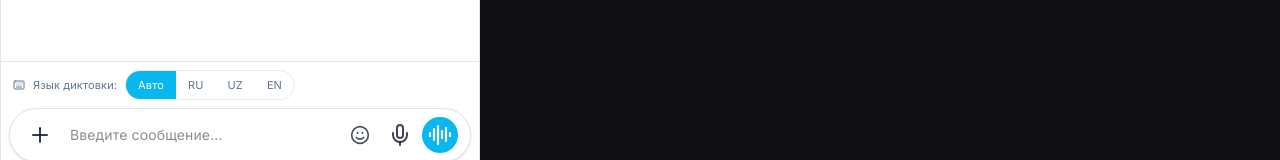
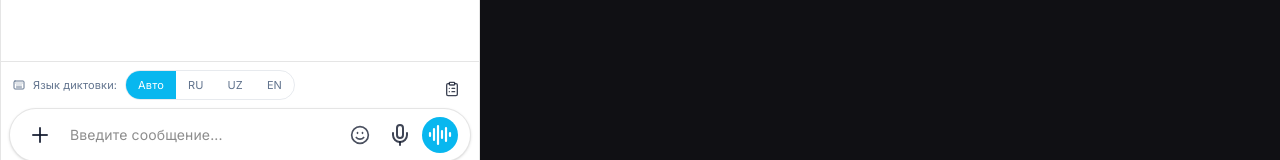
Before and after one commit to Mustafa00764/crm-admin, a Next.js app: page /orders in a window 1280 px wide. Shown: the part 1225-1385 px from the top of the page. Built offline with nearby package versions, Linux system fonts and the light colour scheme.

Commit message:
edit chat form

```diff
--- a/features/public-chat/ui/public-chat-widget.tsx
+++ b/features/public-chat/ui/public-chat-widget.tsx
@@ -9,7 +9,8 @@ import {
   AudioLines,
   Keyboard,
   Plus,
-  ArrowUp
+  ArrowUp,
+  ClipboardList
 } from 'lucide-react'
 import { cn } from '@/shared/lib/cn'
 import Image from 'next/image'
@@ -69,7 +70,7 @@ function uid() {
 
 const MAX_FILES = 5
 const MAX_FILE_SIZE = 1 * 1024 * 1024 // 1 MB
-const REQUIRED_FORM_AFTER_USER_MESSAGES = 4
+const REQUIRED_FORM_AFTER_USER_MESSAGES = 6
 const DEFAULT_ASSISTANT_MESSAGE_ID = 'default_assistant_greeting'
 
 const DICTATION_LANGUAGES: Array<{ value: DictationLanguage; label: string }> =
@@ -183,6 +184,8 @@ export function PublicChatWidget({
 
   const [leadFormOpen, setLeadFormOpen] = React.useState(false)
 
+  // const [formState, setFormState] = React.useState<'open' | 'close'>('close')
+
   const [leadFormSubmitted, setLeadFormSubmitted] = React.useState(false)
 
   const [leadForm, setLeadForm] =
@@ -366,6 +369,7 @@ export function PublicChatWidget({
 
     setLeadFormSubmitted(true)
     setLeadFormOpen(false)
+    // setFormState('close')
 
     setMessages(current => [
       ...current,
@@ -1104,6 +1108,7 @@ export function PublicChatWidget({
 
     if (shouldBlockChat) {
       setLeadFormOpen(true)
+      // setFormState('open')
 
       setMessages(current => {
         const alreadyHasBlockMessage = current.some(
@@ -1531,12 +1536,17 @@ export function PublicChatWidget({
               : 'border-white/10 bg-white/5'
           )}
         >
-          <div className='flex items-start justify-between gap-2'>
+          <div className="flex items-start justify-between gap-2">
             <h3 className="mb-2 text-sm font-semibold">
               Заполните форму, чтобы продолжить консультацию
             </h3>
-            <Button variant={'ghost'} size={'lg'} className='rounded-full text-slate-900'>
-              <X className='w-6 h-6'/>
+            <Button
+              variant={'ghost'}
+              size={'lg'}
+              onClick={() => setLeadFormOpen(false)}
+              className="rounded-full text-slate-900/80 hover:text-slate-900 hover:bg-black/10"
+            >
+              <X className="w-6 h-6" />
             </Button>
           </div>
 
@@ -1697,6 +1707,7 @@ export function PublicChatWidget({
           </div>
         ) : null}
 
+        <div className="w-full flex items-center justify-between gap-2">
           {!realtimePanelOpen ? (
             <div
               className={cn(
@@ -1727,6 +1738,18 @@ export function PublicChatWidget({
             </div>
           ) : null}
 
+          {!leadFormOpen ? (
+            <Button
+              variant={'ghost'}
+              size={'lg'}
+              onClick={() => setLeadFormOpen(true)}
+              className="rounded-full text-slate-900/80 hover:text-slate-900 hover:bg-black/10"
+            >
+              <ClipboardList className="w-6 h-6" />
+            </Button>
+          ) : null}
+        </div>
+
         {voiceError ? (
           <div className="mb-2 rounded-2xl border border-red-500/20 bg-red-500/10 px-3 py-2 text-xs text-red-500">
             {voiceError}
```
Lines whose indentation alone changed are shown as unchanged.
